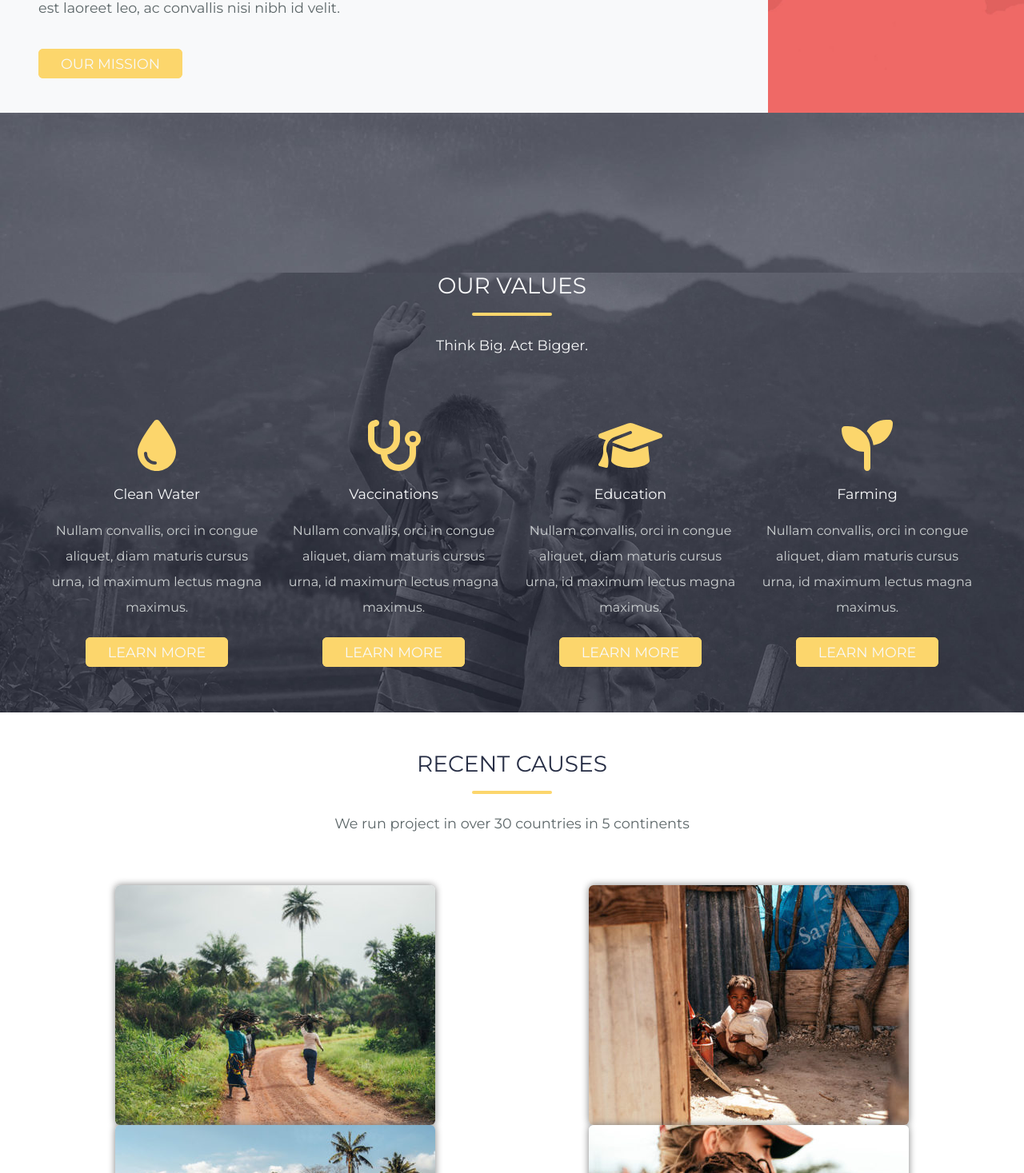
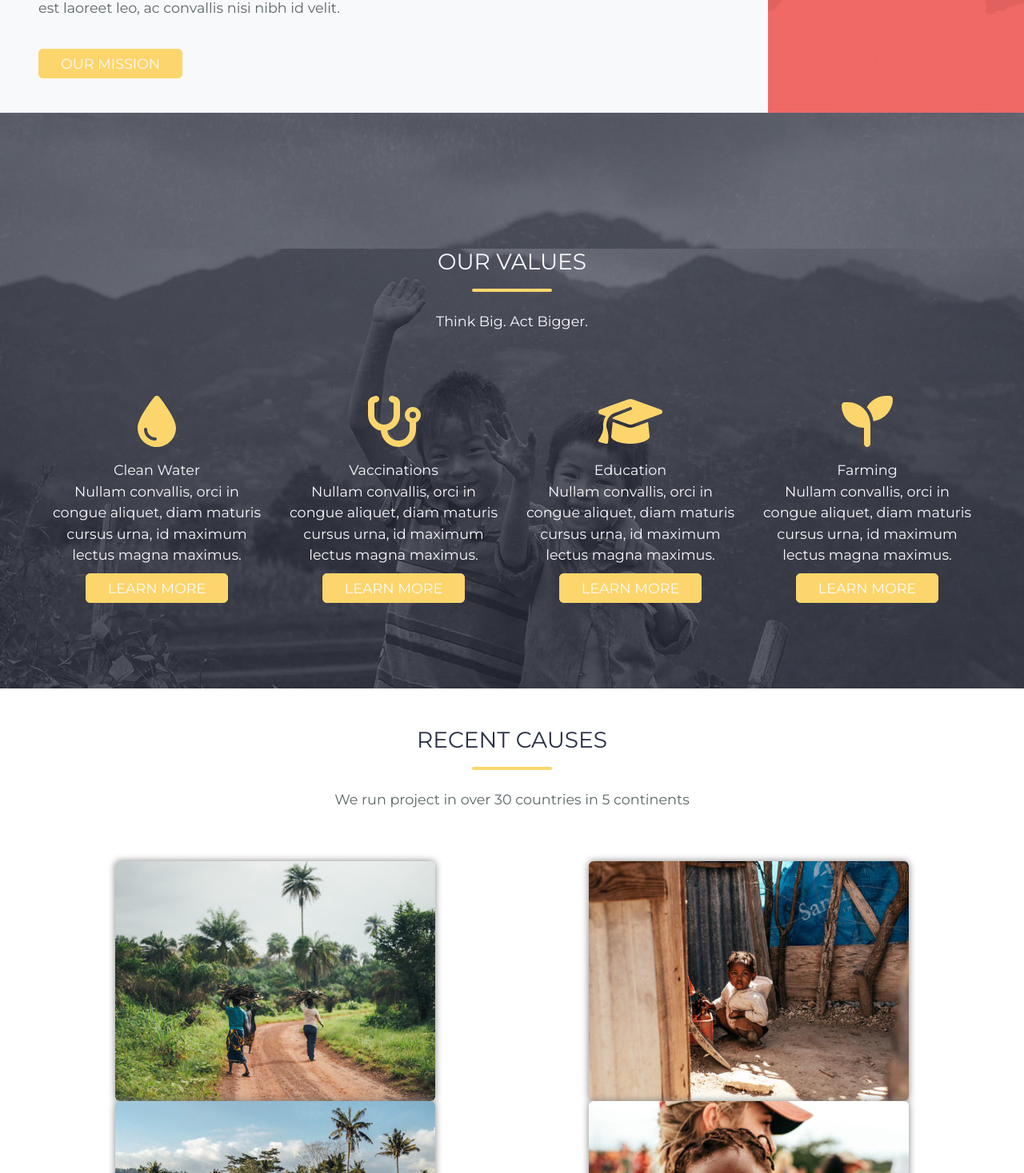
Before and after one commit to marcoarnulfo/proj-html-vuejs, a Vue app: page / in a window 1280 px wide. Shown: the part 1333-2800 px from the top of the page at 80% size. Built offline with nearby package versions, Linux system fonts and the light colour scheme.

Commit message:
update with new componets and add hover effects

```diff
--- a/src/components/AppHeader.vue
+++ b/src/components/AppHeader.vue
@@ -23,15 +23,15 @@ export default {
             </div>
 
             <div class="links d-flex text-light gap-5 align-items-center">
-                <ButtonComponent :class="link.text == 'DONATE' ? 'donate' : 'normal_link'" v-for="link in store.links" :text="link.text"/>
+                <ButtonComponent :class="link.text == 'DONATE' ? 'donate' : link.text == 'HOME' ? 'custom_color normal_link' : 'normal_link'" v-for="link in store.links" :text="link.text"/>
             </div>
         </div>
         <div class="difference text-center text-light">
             <h1 class="bigger">MAKE A DIFFERENCE</h1>
             <p class="py-1">As long as poverty, injustice & inequality persist, none of us can truly rest</p>
             <div class="d-flex justify-content-center gap-5">
-                <ButtonComponent text="OUR MISSION"/>
-                <ButtonComponent class="custom_color" text="DONATE NOW"/>
+                <ButtonComponent class="mission" text="OUR MISSION"/>
+                <ButtonComponent class="donate_now" text="DONATE NOW"/>
             </div>
 
         </div>
@@ -63,13 +63,23 @@ h1{
 
 .normal_link{
     border: 0;
+    &:hover{
+        background-color: $alternativeColor;
+        box-shadow: 0 0 10px $grayText;
+    }
 }
 .donate {
     background-color: $alternativeColor;
     border: 4px solid $alternativeColor;
+    &:hover{
+        box-shadow: 0 0 5px $alternativeColor;
+    }
 }
 .custom_color{
     color: $alternativeColor;
+    &:hover{
+        color: white;
+    }
 }
 
 .difference {
@@ -81,13 +91,17 @@ h1{
     transform: translate(-50%, -50%);
 }
 
-a{
-    text-decoration: none;
-    color: white;
-}
+
 
 .donate_now{
     border: 3px solid;
     color: $alternativeColor;
 }
+
+.mission{
+    &:hover{
+        color: $alternativeColor;
+        box-shadow: 0 0 10px $alternativeColor;;
+    }
+}
 </style>
--- a/src/components/ChangeLife.vue
+++ b/src/components/ChangeLife.vue
@@ -12,7 +12,7 @@ export default {
 
 <template>
     <div class="position-relative text-center">
-        <div class="difference">
+        <div class="center_custom">
             <TitleSection class="text-light" title="CHANGE A LIFE TODAY"/>
             <p class="pt-4 text-light">As long as poverty, injustice & inequality persist, none of us can truly rest. It doesn't take much to change a life, get in touch today and start making the difference.</p>
             <div class="pt-5">
@@ -25,6 +25,7 @@ export default {
 </template>
 
 <style lang="scss" scoped>
+@use '../assets/scss/partials/variables.scss' as *;
 .img_slider {
     width: 100%;
     height: 600px;
@@ -33,9 +34,13 @@ export default {
 
 .withe{
     color: white;
+    &:hover{
+        color: $alternativeColor;
+        box-shadow: 0 0 10px $grayText;
+    }
 }
 
-.difference {
+.center_custom {
     margin: 0;
     position: absolute;
     top: 50%;
--- a/src/components/HorizontalCard.vue
+++ b/src/components/HorizontalCard.vue
@@ -35,9 +35,7 @@ export default {
         </div>
     </div>
 
-
 </template>
-
 
 <style lang="scss" scoped>
 
--- a/src/components/LastestArticles.vue
+++ b/src/components/LastestArticles.vue
@@ -60,16 +60,6 @@ export default {
     }
 }
 
-.border {
-    box-shadow: 0 3px 0px lightgray;
-    margin-bottom: 2rem;
-}
-
-.card_title {
-    color: $alternativeColor;
-    font-size: 1.5rem;
-}
-
 p{
     color: $grayText;
 }
--- a/src/components/MomentCounts.vue
+++ b/src/components/MomentCounts.vue
@@ -56,7 +56,6 @@ export default {
                         <div>Donated</div>
                     </div>
                 </div>
-                <!-- <img class="bg_img" src="../assets/img/home-content-bg-1.jpg" alt=""> -->
             </div>
         </div>
     </div>
@@ -82,6 +81,9 @@ export default {
 .bg_custom{
     background-color: $alternativeColor;
     border: 4px solid $alternativeColor;
+    &:hover{
+        box-shadow: 0 0 5px $alternativeColor;
+    }
 }
 .underline {
     background-color: $alternativeColor;
@@ -112,11 +114,4 @@ p {
     color: $grayText;
 }
 
-.mission {
-    background-color: $alternativeColor;
-    a {
-        text-decoration: none;
-        color: white;
-    }
-}
 </style>
--- a/src/components/OurValues.vue
+++ b/src/components/OurValues.vue
@@ -1,4 +1,6 @@
 <script>
+import { store } from '../store';
+import ValuesComponent from './ValuesComponent.vue';
 import TitleSection from './TitleSection.vue';
 import ButtonComponent from './ButtonComponent.vue';
 export default {
@@ -6,13 +8,18 @@ export default {
     components: {
         TitleSection,
         ButtonComponent,
+        ValuesComponent,
+    },
+    data(){
+        return{
+            store
+        }
     }
 }
 </script>
 
 <template>
-    <div class="bg_test">
-        <!-- <img class="img-fluid" src="../assets/img/home-content-bg-2.jpg" alt="">  -->
+    <div class="bg_top">
     </div>
     <div class="jumbo bg_img">
         <div class="container-fluid position-absolute text-light">
@@ -20,30 +27,7 @@ export default {
             <p class="text-center pt-4">Think Big. Act Bigger.</p>
             <div class="container-fluid text-center pt-5 padding_top px-5">
                 <div class="row">
-                    <div class="col">
-                        <div><font-awesome-icon class="icons" icon="fa-solid fa-droplet" /></div>
-                        <div>Clean Water</div>
-                        <p>Nullam convallis, orci in congue aliquet, diam maturis cursus urna, id maximum lectus magna maximus.</p>
-                        <ButtonComponent class="bg_custom" text="LEARN MORE"/>
-                    </div>
-                    <div class="col">
-                        <div><font-awesome-icon class="icons" icon="fa-solid fa-stethoscope" /></div>
-                        <div>Vaccinations</div>
-                        <p>Nullam convallis, orci in congue aliquet, diam maturis cursus urna, id maximum lectus magna maximus.</p>
-                        <ButtonComponent class="bg_custom" text="LEARN MORE"/>
-                    </div>
-                    <div class="col">
-                        <div><font-awesome-icon class="icons" icon="fa-solid fa-graduation-cap" /></div>
-                        <div>Education</div>
-                        <p>Nullam convallis, orci in congue aliquet, diam maturis cursus urna, id maximum lectus magna maximus.</p>
-                        <ButtonComponent class="bg_custom" text="LEARN MORE"/>
-                    </div>
-                    <div class="col">
-                        <div><font-awesome-icon class="icons" icon="fa-solid fa-seedling" /></div>
-                        <div>Farming</div>
-                        <p>Nullam convallis, orci in congue aliquet, diam maturis cursus urna, id maximum lectus magna maximus.</p>
-                        <ButtonComponent class="bg_custom" text="LEARN MORE"/>
-                    </div>
+                    <ValuesComponent v-for="element in store.values" :text="element.icons" :title="element.title" :paragraph="element.text"/>
                 </div>
             </div>
         </div>
@@ -56,15 +40,9 @@ export default {
 @use '../assets/scss/partials/variables.scss' as *;
 
 
-.bg_custom{
-    background-color: $alternativeColor;
-    border: 4px solid $alternativeColor;
-}
-
-
-.bg_test{
+.bg_top{
     background-image: url('../assets/img/home-content-bg-2.jpg');
-    height: 200px;
+    height: 170px;
 }
 
 .img_slider{
@@ -73,13 +51,6 @@ export default {
     object-fit:cover;
 }
 
-.learn {
-    background-color: $alternativeColor;
-    a{
-        text-decoration: none;
-        color: white;
-    }
-}
 
 .padding_top{
     padding-top: 10rem;
@@ -94,10 +65,5 @@ export default {
     }
 }
 
-.icons{
-    font-size: 4rem;
-    color: $alternativeColor;
-    padding: 1rem;
-}
 
 </style>
--- /dev/null
+++ b/src/components/SocialIcons.vue
@@ -0,0 +1,20 @@
+<script>
+export default {
+    name:'SocialIcons',
+    props:{
+        text: String,
+        classe: String
+    }
+}
+
+</script>
+
+<template>
+
+<font-awesome-icon :class="classe" :icon="text" />
+
+</template>
+
+<style lang="scss" scoped>
+
+</style>
--- a/src/components/TitleSection.vue
+++ b/src/components/TitleSection.vue
@@ -3,7 +3,6 @@ export default {
     name: 'TitleSections',
     props: {
         title: String,
-        //paragraph: String,
     }
 }
 </script>
@@ -13,7 +12,6 @@ export default {
     <div>
         <h3 class="pb-2 ">{{title}}</h3>
         <div class="underline rounded"></div>
-        <!-- <div class="pt-4">{{paragraph}}</div> -->
     </div>
 
 </template>
--- /dev/null
+++ b/src/components/ValuesComponent.vue
@@ -0,0 +1,45 @@
+<script>
+import ButtonComponent from './ButtonComponent.vue';
+export default {
+    name: 'ValuesComponent',
+    components:{
+        ButtonComponent,
+    },
+    props:{
+        text: String,
+        title: String,
+        paragraph: String,
+    }
+}
+</script>
+
+<template>
+
+    <div class="col">
+        <div>
+            <font-awesome-icon class="icons" :icon="text" />
+        </div>
+        <div>{{title}}</div>
+        <p>{{paragraph}}</p>
+        <ButtonComponent class="bg_custom" text="LEARN MORE" />
+    </div>
+
+</template>
+
+<style lang="scss" scoped>
+
+@use '../assets/scss/partials/variables.scss' as *;
+.icons{
+    font-size: 4rem;
+    color: $alternativeColor;
+    padding: 1rem;
+}
+
+.bg_custom{
+    background-color: $alternativeColor;
+    border: 4px solid $alternativeColor;
+    &:hover{
+        box-shadow: 0 0 5px $alternativeColor;
+    }
+}
+</style>
--- a/src/store.js
+++ b/src/store.js
@@ -3,6 +3,46 @@ import { reactive } from "vue";
 export const store = reactive({
     causes: false,
     articles: false,
+    values: [
+        {
+            icons : 'fa-solid fa-droplet',
+            title : 'Clean Water',
+            text : 'Nullam convallis, orci in congue aliquet, diam maturis cursus urna, id maximum lectus magna maximus.',
+        },
+        {
+            icons : 'fa-solid fa-stethoscope',
+            title : 'Vaccinations',
+            text : 'Nullam convallis, orci in congue aliquet, diam maturis cursus urna, id maximum lectus magna maximus.',
+        },
+        {
+            icons : 'fa-solid fa-graduation-cap',
+            title : 'Education',
+            text : 'Nullam convallis, orci in congue aliquet, diam maturis cursus urna, id maximum lectus magna maximus.',
+        },
+        {
+            icons : 'fa-solid fa-seedling',
+            title : 'Farming',
+            text : 'Nullam convallis, orci in congue aliquet, diam maturis cursus urna, id maximum lectus magna maximus.',
+        },
+    ],
+    icons: [
+        {
+            text: 'fa-brands fa-facebook-f',
+            class: 'facebook',
+        },
+        {
+            text: 'fa-brands fa-instagram',
+            class: 'instagram',
+        },
+        {
+            text: 'fa-brands fa-twitter',
+            class: 'twitter',
+        },
+        {
+            text: 'fa-brands fa-youtube',
+            class: 'youtube',
+        },
+    ],
     links: [
         {
             text: 'HOME'
```
Also changed, not shown: src/components/CopyrightComponent.vue (+42 -6 lines).
